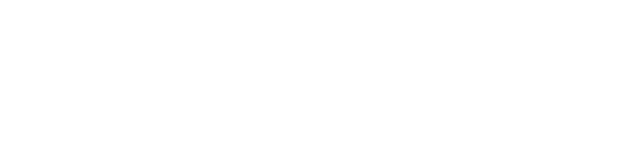
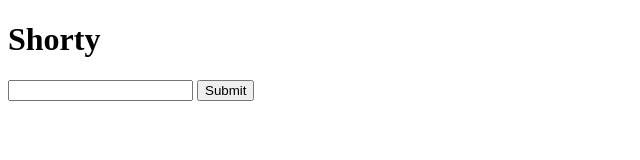
Before and after one commit to vikramcse/url-shortner, a website: page public/index.html in a window 1280 px wide. Shown: the whole page, without its empty margins (0-640 px from the left). Drawn offline with Linux system fonts and the light colour scheme.

```diff
--- a/public/index.html
+++ b/public/index.html
@@ -1,10 +1,19 @@
 <!DOCTYPE html>
 <html lang="en">
-<head>
-	<meta charset="UTF-8">
-	<title>url shortner</title>
-</head>
-<body>
-
-</body>
+  <head>
+    <title>Shorty</title>
+  </head>
+  <body>
+    <div class="container">
+      <div class="row">
+        <h1>Shorty</h1>
+      </div>
+      <div class="row">
+        <form action="/" method="POST">
+          <input type="url" name="url">
+          <input type="submit" value="Submit">
+        </form>
+      </div>
+    </div>
+  </body>
 </html>
```
Also changed, not shown: public/output.html (added, +14 -0 lines).
